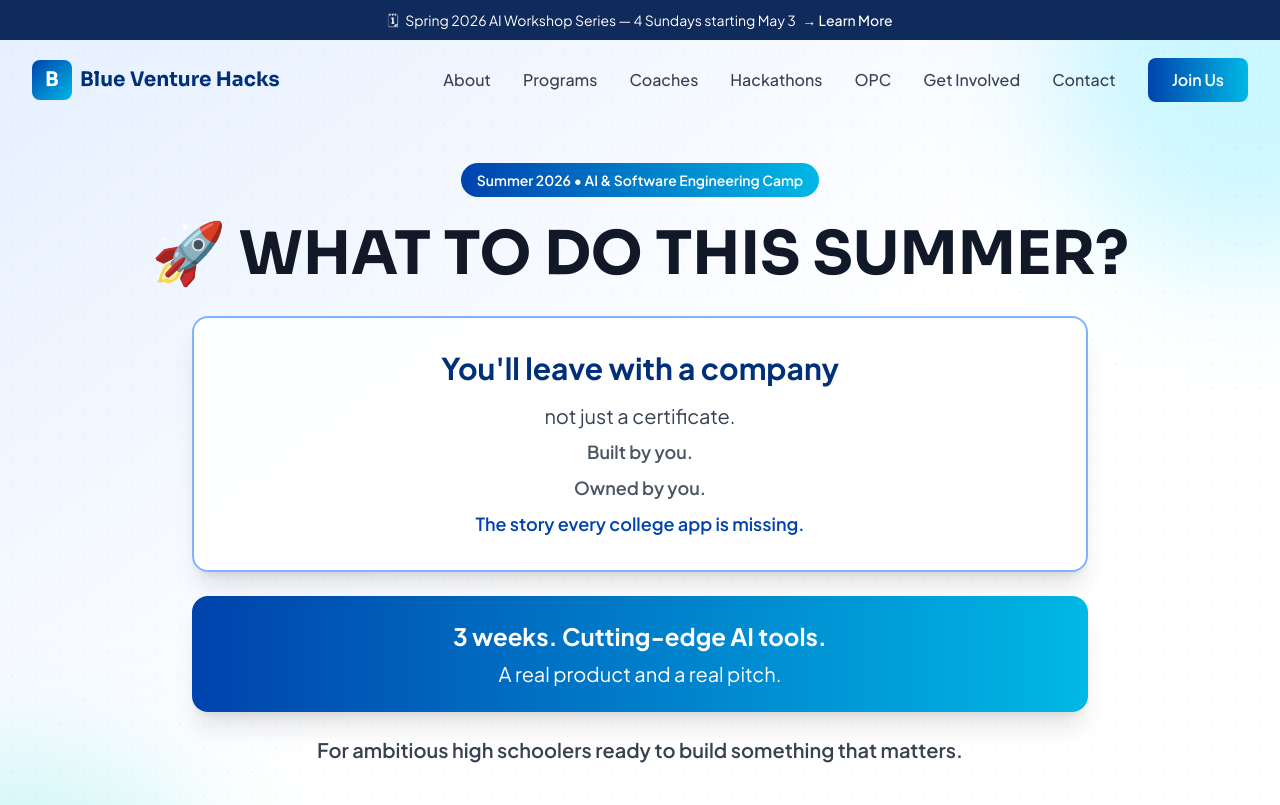
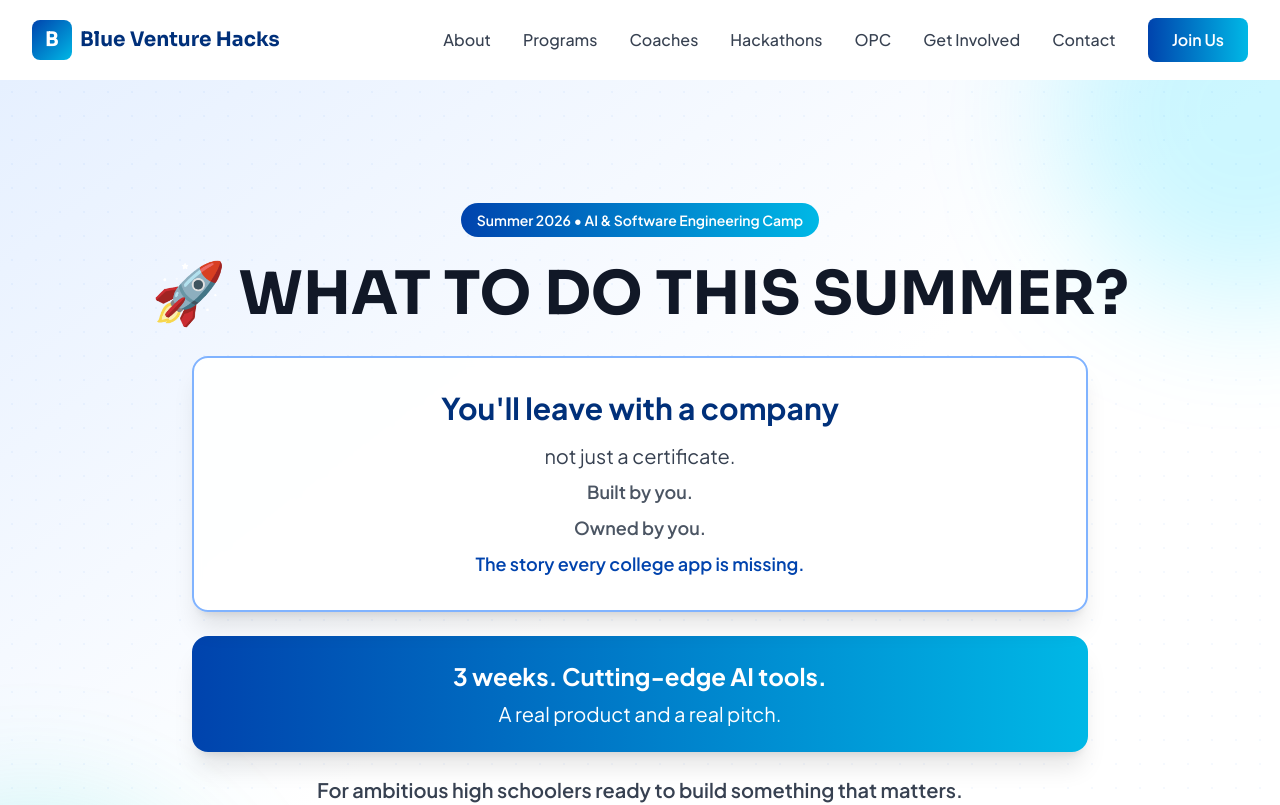
Before and after one commit to Beshton-Software-Inc/blueventure, a Next.js app: page / in a window 1280 px wide. Shown: the top 805 px of the page. Built offline with nearby package versions, Linux system fonts and the light colour scheme.

Commit message:
Remove Spring 2026 workshop announcement banner from global header

```diff
--- a/app/layout.tsx
+++ b/app/layout.tsx
@@ -25,16 +25,9 @@ export default function RootLayout({
   return (
     <html lang="en">
       <body className="font-sans antialiased">
-        <div id="global-header" className="fixed top-0 left-0 right-0 z-50">
-          <div id="global-announcement" className="bg-[#0F2B5B] text-white text-center text-sm py-2.5 px-4">
-            <a href="/ai-workshop-spring-2026" className="hover:underline">
-              <span className="mr-1">🗓</span> Spring 2026 AI Workshop Series — 4 Sundays starting May 3 <span className="ml-1 font-medium">→ Learn More</span>
-            </a>
-          </div>
-          <div id="global-nav"><Navbar /></div>
-        </div>
-        <main className="pt-[40px]">{children}</main>
-        <div id="global-footer"><Footer /></div>
+        <Navbar />
+        <main>{children}</main>
+        <Footer />
       </body>
     </html>
   );
```
